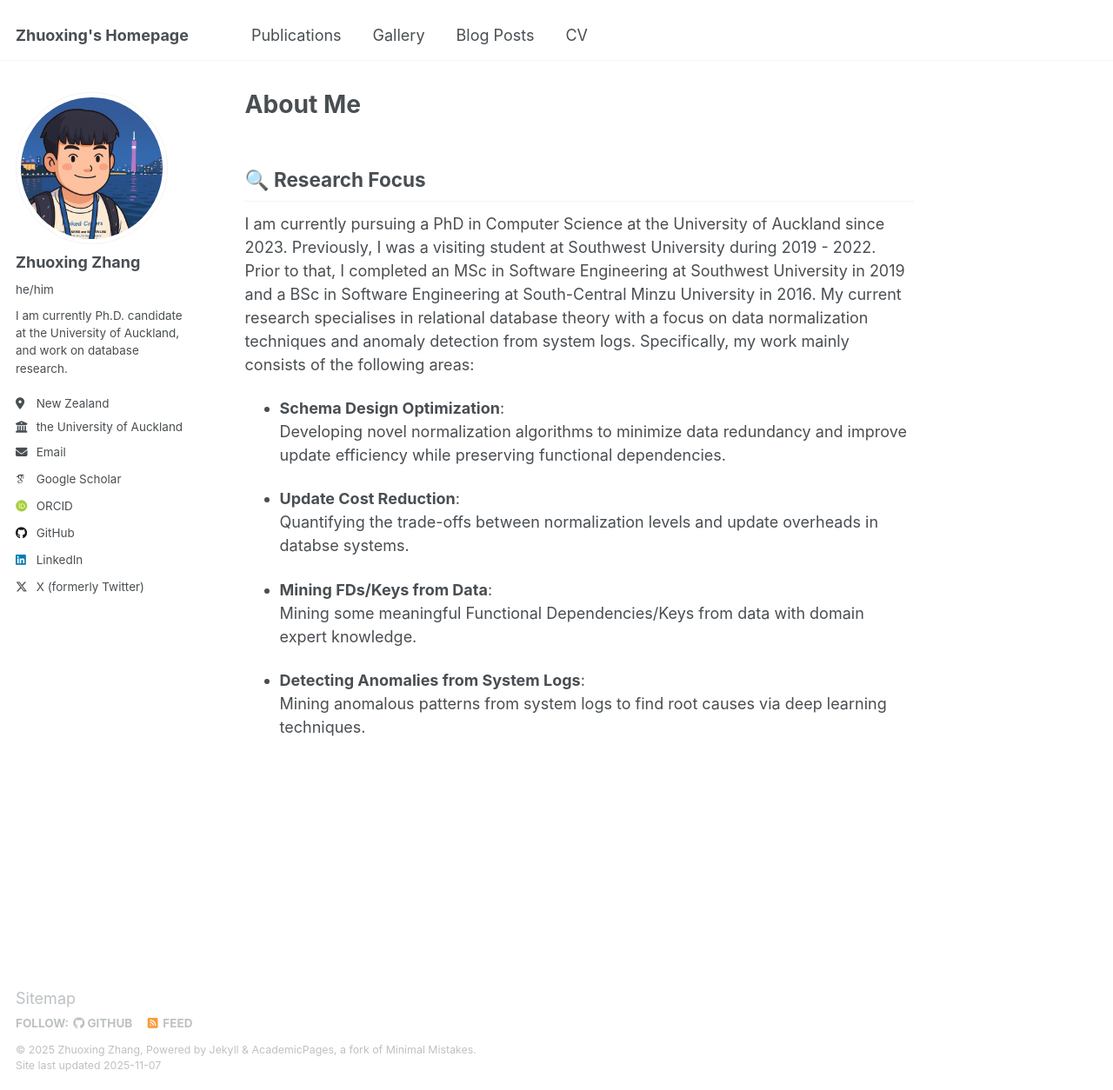
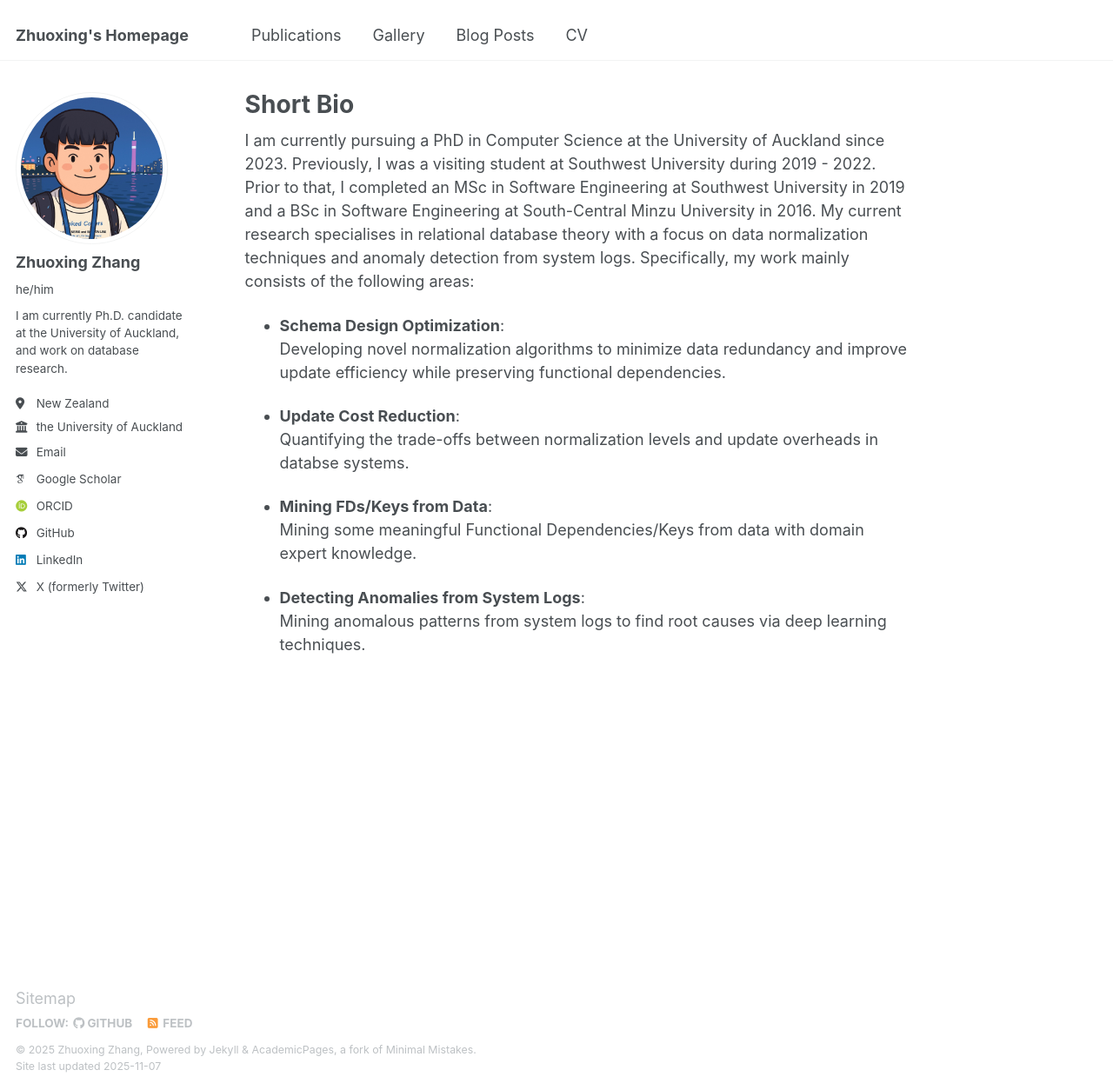
Before and after one commit to zhuoxingzhang/zhuoxingzhang.github.io, a Jekyll site: the page built from _pages/about.md, in a window 1280 px wide and 1254 px high. Shown: the whole window at 87% size. Built offline with Jekyll 4.4.1, drawn with Linux system fonts in a browser that asks for light colours; some web fonts are replaced.

Commit message:
Update about.md

```diff
--- a/_pages/about.md
+++ b/_pages/about.md
@@ -1,12 +1,11 @@
 ---
 permalink: /
-title: "About Me"
+title: "Short Bio"
 author_profile: true
 redirect_from:
   - /about/
   - /about.html
 ---
-## 🔍 Research Focus
 I am currently pursuing a PhD in Computer Science at the University of Auckland since 2023. Previously, I was a visiting student at Southwest University during 2019 - 2022. Prior to that, I completed an MSc in Software Engineering at Southwest University in 2019 and a BSc in Software Engineering at South-Central Minzu University in 2016. My current research specialises in relational database theory with a focus on data normalization techniques and anomaly detection from system logs. Specifically, my work mainly consists of the following areas:
 
 - **Schema Design Optimization**:
```
